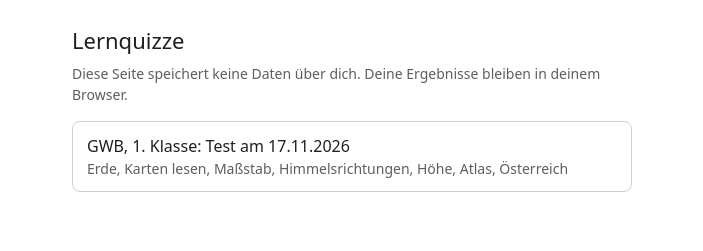
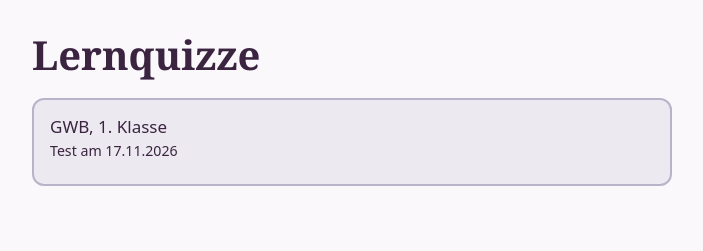
Before and after one commit to kleinebauten/lernquiz, a plain HTML site: page site/index.html in a window 1280 px wide. Shown: the whole page, without its empty margins (288-991 px from the left). Drawn offline with Linux system fonts and the light colour scheme; a web font is replaced by a local one.

Commit message:
Add files via upload

```diff
--- a/site/index.html
+++ b/site/index.html
@@ -1,27 +1,15 @@
 <!DOCTYPE html>
-<html lang="de">
-<head>
-<meta charset="utf-8">
-<meta name="viewport" content="width=device-width, initial-scale=1">
-<meta name="robots" content="noindex, nofollow, noarchive">
-<title>Lernquizze</title>
+<html lang="de"><head><meta charset="utf-8"><meta name="viewport" content="width=device-width, initial-scale=1"><meta name="robots" content="noindex, nofollow, noarchive"><meta name="color-scheme" content="light"><title>Lernquizze</title>
 <style>
-:root{--bg:#fff;--fg:#1f1f1d;--mut:#5f5e5a;--card:#f4f3ee;--line:#d3d1c7}
-@media (prefers-color-scheme:dark){:root{--bg:#1c1c1a;--fg:#f1efe8;--mut:#b4b2a9;--card:#2c2c2a;--line:#444441}}
-body{margin:0;background:var(--bg);color:var(--fg);font-family:system-ui,-apple-system,"Segoe UI",Roboto,sans-serif;line-height:1.5}
-main{max-width:560px;margin:0 auto;padding:24px 16px 48px}
-h1{font-size:22px;font-weight:500;margin:0 0 6px}
-p{margin:0 0 16px;color:var(--mut);font-size:14px}
-a{display:block;color:var(--fg);text-decoration:none;border:1px solid var(--line);border-radius:8px;padding:12px 14px;margin:0 0 8px;min-height:44px}
-a:hover{background:var(--card)}
-a span{display:block;color:var(--mut);font-size:14px}
-</style>
-</head>
-<body>
-<main>
-<h1>Lernquizze</h1>
-<p>Diese Seite speichert keine Daten über dich. Deine Ergebnisse bleiben in deinem Browser.</p>
-<a href="gwb-1/"><b style="font-weight:500">GWB, 1. Klasse: Test am 17.11.2026</b><span>Erde, Karten lesen, Maßstab, Himmelsrichtungen, Höhe, Atlas, Österreich</span></a>
-</main>
-</body>
-</html>
+@font-face{font-family:"Fraunces";src:url(/fonts/fraunces-600.woff2) format("woff2");font-weight:600;font-display:swap}
+@font-face{font-family:"Hanken Grotesk";src:url(/fonts/hanken-grotesk-500.woff2) format("woff2");font-weight:500;font-display:swap}
+body{margin:0;background:#FAF8FB;color:#3A2440;font:500 17px/1.5 "Hanken Grotesk",system-ui,sans-serif}
+main{max-width:640px;margin:0 auto;padding:32px 16px}
+h1{font:600 clamp(28px,4.2vw + 14px,40px)/1.15 "Fraunces",Georgia,serif;margin:0 0 20px}
+a.card{display:block;min-height:56px;padding:14px 16px;margin:0 0 12px;color:#3A2440;text-decoration:none;background:rgba(185,179,201,.22);border:2px solid #B9B3C9;border-radius:12px}
+a.card:hover{background:rgba(185,179,201,.30);border-color:#3A2440}
+a:focus-visible{outline:2px solid #E4572E;outline-offset:2px}
+small{display:block}
+</style></head><body><main><h1>Lernquizze</h1>
+<a class="card" href="gwb-1/">GWB, 1. Klasse<small>Test am 17.11.2026</small></a>
+</main></body></html>
```
